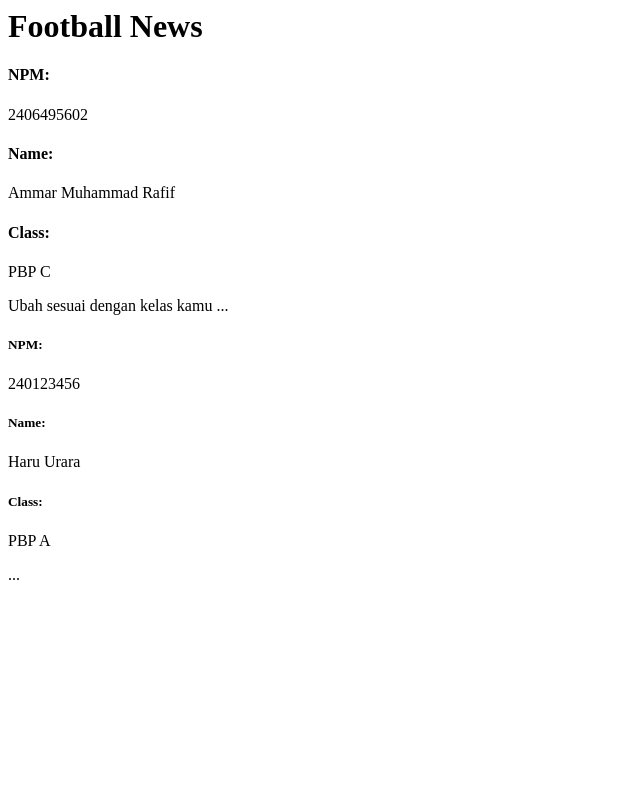
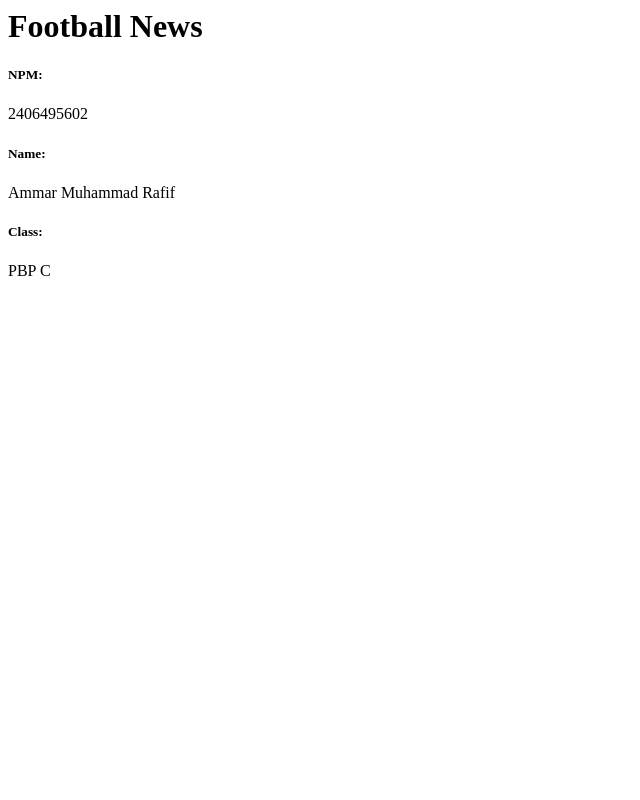
Before and after one commit to ammarrmuh/football-news, a Django app: page / in a window 1280 px wide. Shown: the whole page, without its empty margins (0-640 px from the left). Run offline with Django 5.2, Linux system fonts and the light colour scheme.

Commit message:
Complete tutorial 1: Django MVT implementation

```diff
--- a/main/templates/main.html
+++ b/main/templates/main.html
@@ -1,17 +1,8 @@
 <h1>Football News</h1>
 
-<h4>NPM: </h4>
-<p>2406495602</p> <!-- Ubah sesuai dengan npm kamu -->
-<h4>Name: </h4>
-<p>Ammar Muhammad Rafif</p> <!-- Ubah sesuai dengan nama kamu -->
-<h4>Class: </h4>
-<p>PBP C</p> Ubah sesuai dengan kelas kamu
-
-...
 <h5>NPM: </h5>
 <p>{{ npm }}</p>
 <h5>Name: </h5>
 <p>{{ name }}<p>
 <h5>Class: </h5>
 <p>{{ class }}</p>
-...
--- a/main/views.py
+++ b/main/views.py
@@ -3,9 +3,9 @@ from django.shortcuts import render
 # Create your views here.
 def show_main(request):
     context = {
-        'npm' : '240123456',
-        'name': 'Haru Urara',
-        'class': 'PBP A'
+        'npm' : '2406495602',
+        'name': 'Ammar Muhammad Rafif',
+        'class': 'PBP C'
     }
 
     return render(request, "main.html", context)
```
